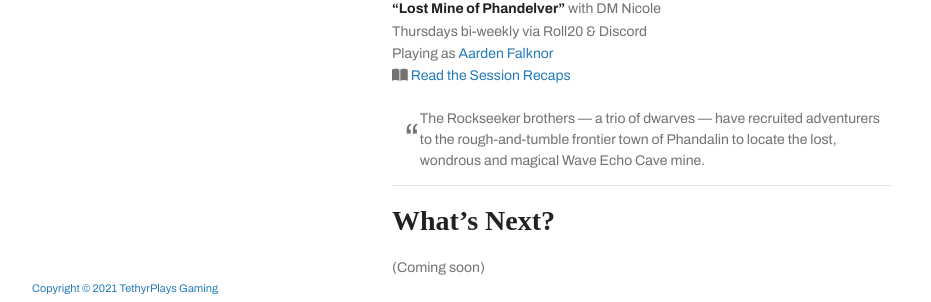
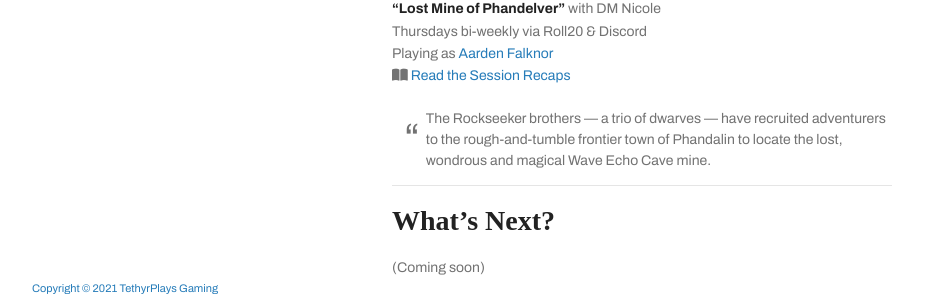
Before and after one commit to tethyrplays/tethyrplays, a Jekyll site: the page built from campaign/index.md, in a window 1280 px wide. Shown: the part 446-748 px from the top of the page, without its empty margins (178-1109 px from the left). Built offline with Jekyll 4.4.1, drawn with Linux system fonts in a browser that asks for light colours; nearby versions of some CDN libraries; some web fonts are replaced; our own code applies the rules of GitHub Pages for plain Markdown files; the repository's description, which GitHub fills in, is left out.

Commit message:
Update style.scss

```diff
--- a/assets/css/style.scss
+++ b/assets/css/style.scss
@@ -39,4 +39,5 @@ a:hover.featured img {
 .notation .quote {
   float: left;
   font-size: 40px !important;
+  padding-right: 6px;
 }
```
